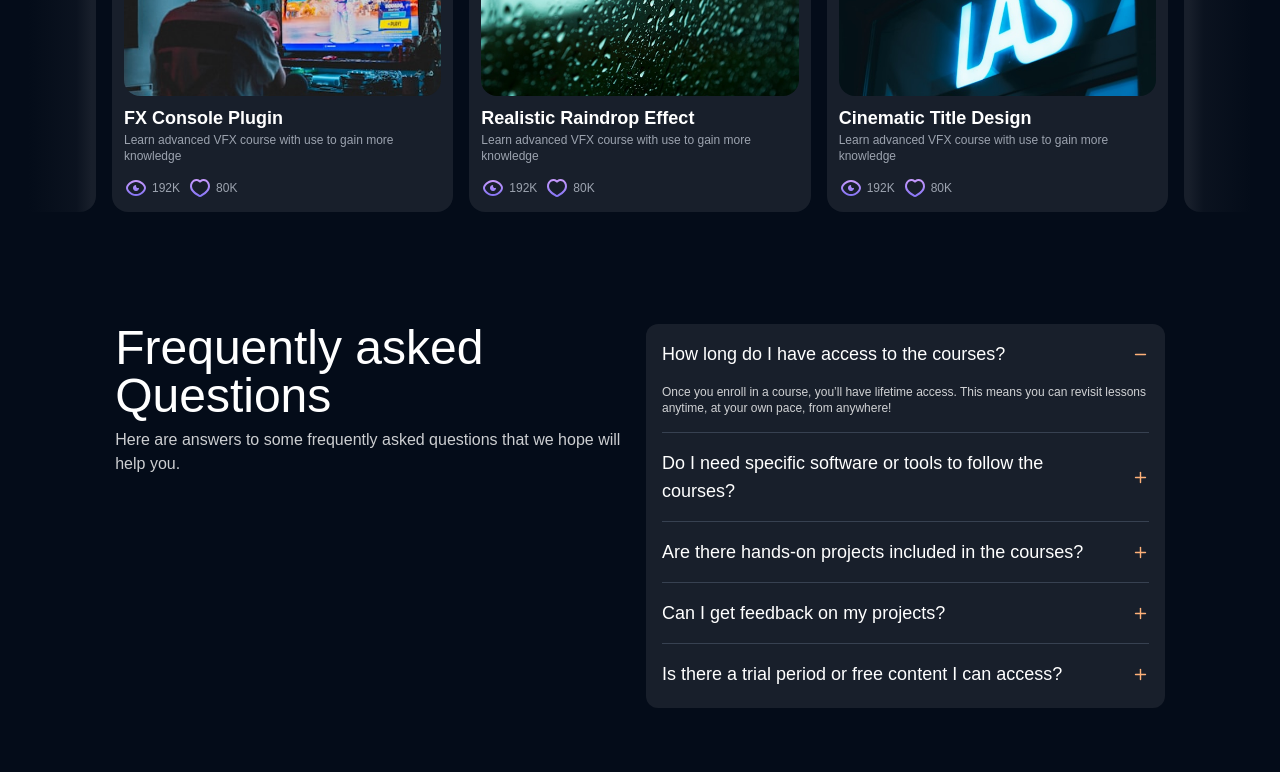
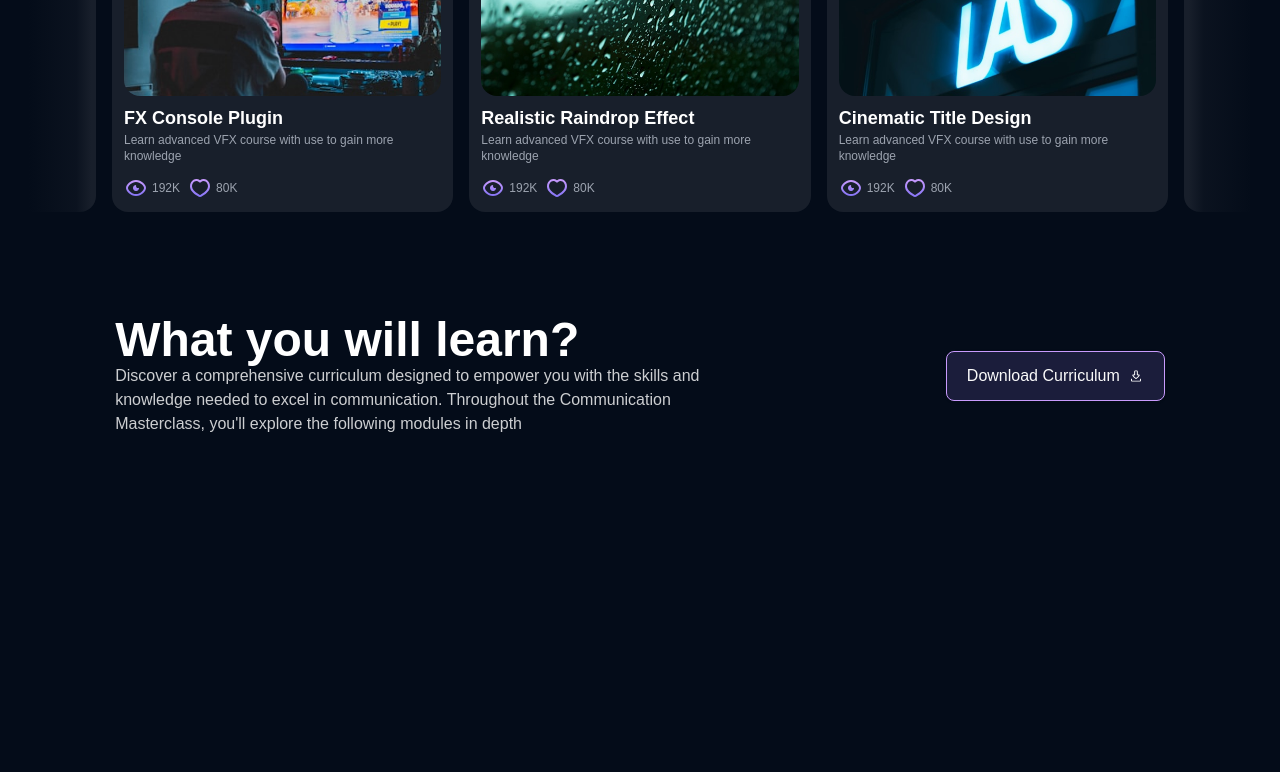
Before and after one commit to bharatyadav28/RavallusionRepo, a Next.js app: page / in a window 1280 px wide. Shown: the part 2000-2772 px from the top of the page. Built offline with nearby package versions, Linux system fonts and the light colour scheme.

Commit message:
creating module card and animations

```diff
--- a/package.json
+++ b/package.json
@@ -11,10 +11,12 @@
   "dependencies": {
     "@radix-ui/react-accordion": "^1.2.1",
     "@radix-ui/react-slot": "^1.1.0",
+    "@studio-freight/lenis": "^1.0.42",
     "aos": "^2.3.4",
     "class-variance-authority": "^0.7.0",
     "clsx": "^2.1.1",
     "embla-carousel-react": "^8.5.1",
+    "framer-motion": "^11.12.0",
     "lucide-react": "^0.460.0",
     "next": "15.0.3",
     "react": "19.0.0-rc-66855b96-20241106",
--- a/src/app/(landing)/(main)/page.js
+++ b/src/app/(landing)/(main)/page.js
@@ -10,7 +10,7 @@ export default function Home() {
       <HeroSection />
       <MainCarousel />
       <TutorialsSection />
-      {/* <ModuleSection /> */}
+      <ModuleSection />
       <FAQSection />
     </div>
   );
--- a/src/app/globals.css
+++ b/src/app/globals.css
@@ -244,3 +244,12 @@ body {
     display: none;
   }
 }
+
+.cardContainer {
+  position: sticky;
+
+  .card {
+    position: relative;
+    transform-origin: top;
+  }
+}
--- a/src/components/Footer.js
+++ b/src/components/Footer.js
@@ -61,8 +61,11 @@ const quickLinks = [
 ];
 const Footer = () => {
   return (
-    <div className="relative flex flex-col items-center p-0 m-0 overflow-hidden">
-      <FooterBg className="absolute -bottom-[110%] md:-bottom-[170%] -left-[280%]  md:-left-[100%] md:h-[450%] md:w-[100%]  -z-[1000]" />
+    <div
+      data-aos="fade-up"
+      className="relative flex flex-col items-center p-0 m-0 overflow-hidden "
+    >
+      <FooterBg className="absolute -bottom-[110%] sm:-bottom-[140%] -left-[280%]  sm:-left-[60%] sm:h-[400%] -z-[1000]" />
       <div className="flex self-stretch justify-around flex-col md:flex-row gap-10 p-10 px-4">
         <div className="flex flex-col gap-5 max-w-lg">
           <div>
--- a/src/components/ModuleSection.js
+++ b/src/components/ModuleSection.js
@@ -1,30 +1,44 @@
+"use client";
+
 import { CustomButton } from "./common/CustomButton";
 import LandingContainer from "./common/LandingContainer";
 import { DownloadIcon, LearnSvg } from "@/lib/svg_icons";
 import ModulesList from "./common/ModulesList";
+import { useRef } from "react";
+import { useScroll } from "framer-motion";
 
 const ModuleSection = () => {
+  const container = useRef(null);
+
+  const { scrollYProgress } = useScroll({
+    target: container,
+
+    offset: ["start start", "end end"],
+  });
+
   return (
-    <LandingContainer className="!h-fit pt-12  flex flex-col px-5 gap-7  relative md:px-[9%]">
-      <LearnSvg className="absolute bottom-3 w-[95%] left-[50%] -translate-x-[50%] -z-10" />
-      <div className="flex justify-between items-center flex-wrap gap-4  ">
+    <div ref={container}>
+      <LandingContainer className=" pt-12  flex flex-col gap-7 sticky top-0 ">
+        <LearnSvg className="absolute bottom-3 !w-[100vw] -z-10  " />
+        <div className="flex justify-between items-center flex-wrap gap-4  px-5 md:px-[9%] ">
           <div className="md:max-w-[60%]">
             <div className="text-3xl md:text-5xl font-bold">
               What you will learn?
             </div>
             <div className="text-base text-[var(--light-gray)] ">
-            Discover a comprehensive curriculum designed to empower you with the
-            skills and knowledge needed to excel in communication. Throughout
-            the Communication Masterclass, you'll explore the following
-            modules in depth
+              Discover a comprehensive curriculum designed to empower you with
+              the skills and knowledge needed to excel in communication.
+              Throughout the Communication Masterclass, you&apos;ll explore the
+              following modules in depth
             </div>
           </div>
           <CustomButton className="!p-5 !py-6 !text-base !rounded-lg ">
             Download Curriculum <DownloadIcon />
           </CustomButton>
         </div>
-      <ModulesList />
       </LandingContainer>
+      <ModulesList scrollYProgress={scrollYProgress} />
+    </div>
   );
 };
 
--- a/src/components/Navbar.js
+++ b/src/components/Navbar.js
@@ -2,7 +2,7 @@ import { CustomButton } from "./common/CustomButton";
 
 const Navbar = () => {
   return (
-    <div data-aos="fade-up" className="absolute top-0 w-full z-[1000]">
+    <div className="absolute top-0 w-full z-[1000]">
       <div className="h-[0.5px] bg-gradient-to-r from-transparent via-[gray] to-transparent"></div>
       <nav className="p-5 w-full flex justify-between items-center backdrop-blur-lg navbar  z-10">
         <div className="md:ml-[8%] ">
--- a/src/components/common/ModulesList.js
+++ b/src/components/common/ModulesList.js
@@ -2,6 +2,7 @@
 
 import Card from "./Card";
 import { CheckIcon, ClockIcon, VideoIcon } from "@/lib/svg_icons";
+import { motion, useTransform } from "framer-motion";
 
 const data = [
   {
@@ -54,15 +55,15 @@ const data = [
   },
 ];
 
-const ModuleCard = ({ index, item }) => {
+const ModuleCard = ({ index, item, progress, range, targetScale }) => {
+  const scale = useTransform(progress, range, [1, targetScale]);
   return (
-    <Card
-      className="!h-fit mb-10 gap-7 md:!flex-row justify-between py-7 px-4 md:p-[60px] items-start flex-wrap md:flex-nowrap"
-      style={{
-        position: "sticky !important",
-        top: index * 30 + "px !important",
-      }}
+    <div className=" cardContainer h-[55vh] sm:[60vh] md:h-[70vh] top-[300px] sm: lg:top-[200px] px-5 md:px-[7%]">
+      <motion.div
+        className="card"
+        style={{ scale: scale, top: `calc( ${index * 25}px)` }}
       >
+        <Card className=" !h-fit gap-7 flex md:!flex-row justify-between py-7 px-4 md:p-[60px] items-start flex-wrap md:flex-nowrap ">
           <div className="text-2xl md:text-[35px] min-w-[53%] md:font-bold">
             {item.module}
           </div>
@@ -94,18 +95,25 @@ const ModuleCard = ({ index, item }) => {
             </div>
           </div>
         </Card>
-  );
-};
-
-const ModulesList = () => {
-  //   console.log(isSticky);
-  return (
-    <div className="flex-grow !h-[70vh] overflow-y-auto relative">
-      {data.map((item, index) => (
-        <ModuleCard key={item.id} item={item} index={index} />
-      ))}
+      </motion.div>
     </div>
   );
 };
 
+const ModulesList = ({ scrollYProgress }) => {
+  return data.map((item, index) => {
+    const targetScale = 1 - (data.length - index) * 0.05;
+    return (
+      <ModuleCard
+        key={item.id}
+        item={item}
+        index={index}
+        progress={scrollYProgress}
+        range={[index * 0.25, 1]}
+        targetScale={targetScale}
+      />
+    );
+  });
+};
+
 export default ModulesList;
```
Also changed, not shown: 1 other file (tests, documents, lock files or other folders). Lines whose indentation alone changed are shown as unchanged.
